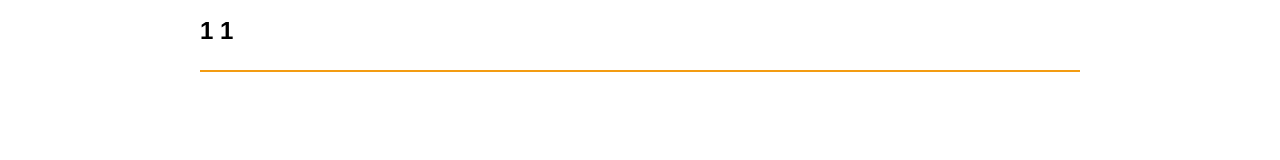
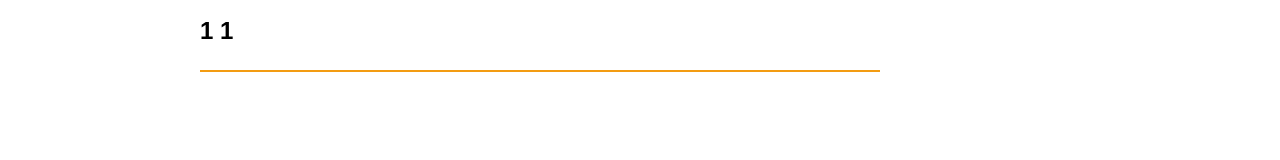
Before and after one commit to dsimplichev/martimoto, a React (Create React App) app: page /brands/1/models/1/1 in a window 1280 px wide. Shown: the part 179-339 px from the top of the page. Built offline with nearby package versions, Linux system fonts and the light colour scheme.

Commit message:
adding img

```diff
--- a/src/pages/brandDetails/YearDetails.jsx
+++ b/src/pages/brandDetails/YearDetails.jsx
@@ -10,12 +10,14 @@ function YearDetails() {
     return (
         <div className="year-details">
             <h1 className="year-title">{modelName} {subModelName}</h1>
-            <div className="title-underline"></div>
+            <div className="year-underline"></div>
             <div className="year-grid">
                 {yearsData.map((yearItem, index) => (
                     <div key={index} className="year-card">
                         <img src={yearItem.img} alt={yearItem.year} className="year-image" />
+
                         <p className="year-name">{yearItem.year}</p>
+
                     </div>
                 ))}
             </div>
--- a/src/pages/brandDetails/yearDetails.css
+++ b/src/pages/brandDetails/yearDetails.css
@@ -33,6 +33,12 @@
     transition: transform 0.3s ease, box-shadow 0.3s ease;
 }
 
+.year-underline{
+    height: 2px;
+    background-color: #f39c12;
+    margin-bottom: 20px;
+    margin-right: 200px;
+}
 
 .year-image {
     width: 60%;
--- a/src/pages/brandDetails/yearDetailsData.js
+++ b/src/pages/brandDetails/yearDetailsData.js
@@ -1,12 +1,13 @@
 import GSXR9600 from "../../assets/SUZUKI/GSXR9600.png";
 import GSXR20012003 from "../../assets/SUZUKI/GSXR20012003.png";
+import GSXR20042005 from "../../assets/SUZUKI/GSXR20042005.png";
 
 const yearDetailsData = {
     "GSX-R": {
         "600": [
             { year: "1996-2000", img: GSXR9600 },
             { year: "2001-2003", img: GSXR20012003 },
-            { year: "2004-2005", img: GSXR20012003 },
+            { year: "2004-2005", img: GSXR20042005 },
             { year: "2006-2007", img: GSXR20012003 },
             { year: "2008-2010", img: GSXR20012003 },
         ],
```
Also changed, not shown: src/assets/SUZUKI/GSXR20012003.png, src/assets/SUZUKI/GSXR20042005.png (added).
